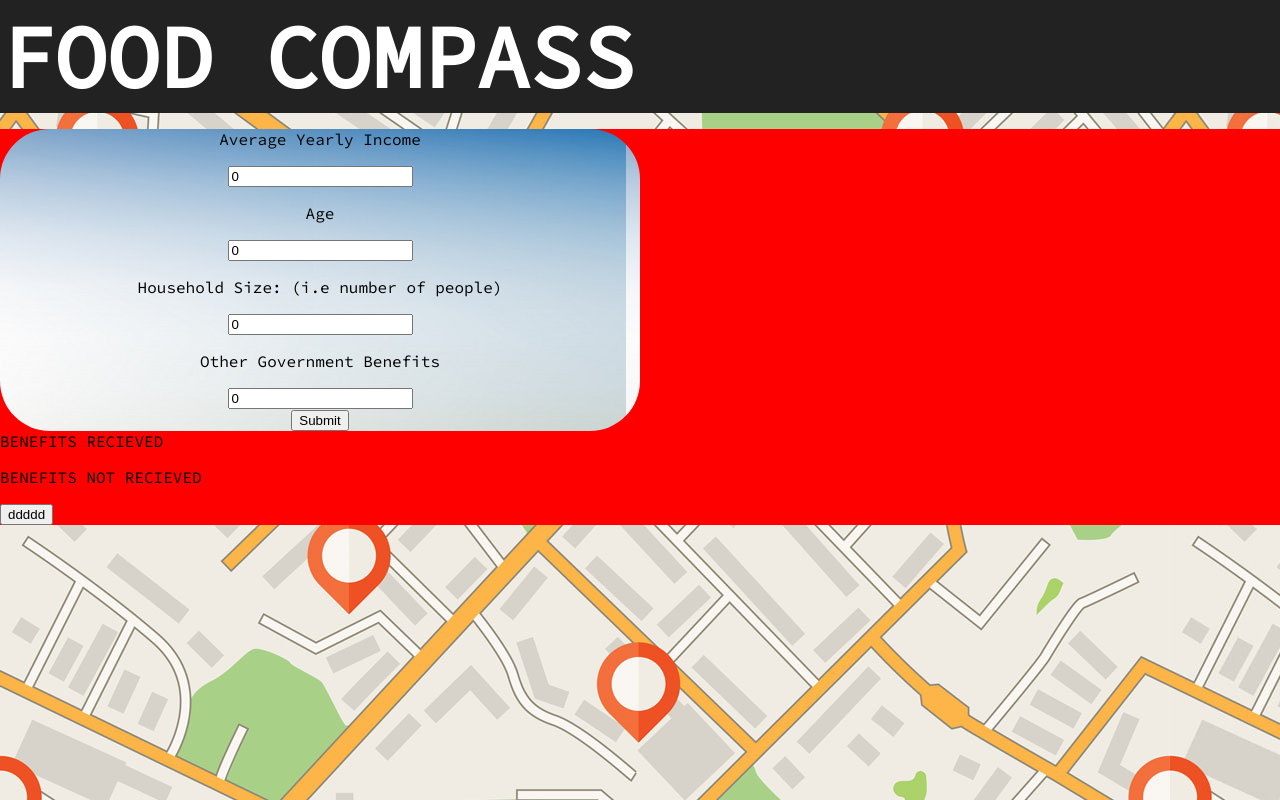
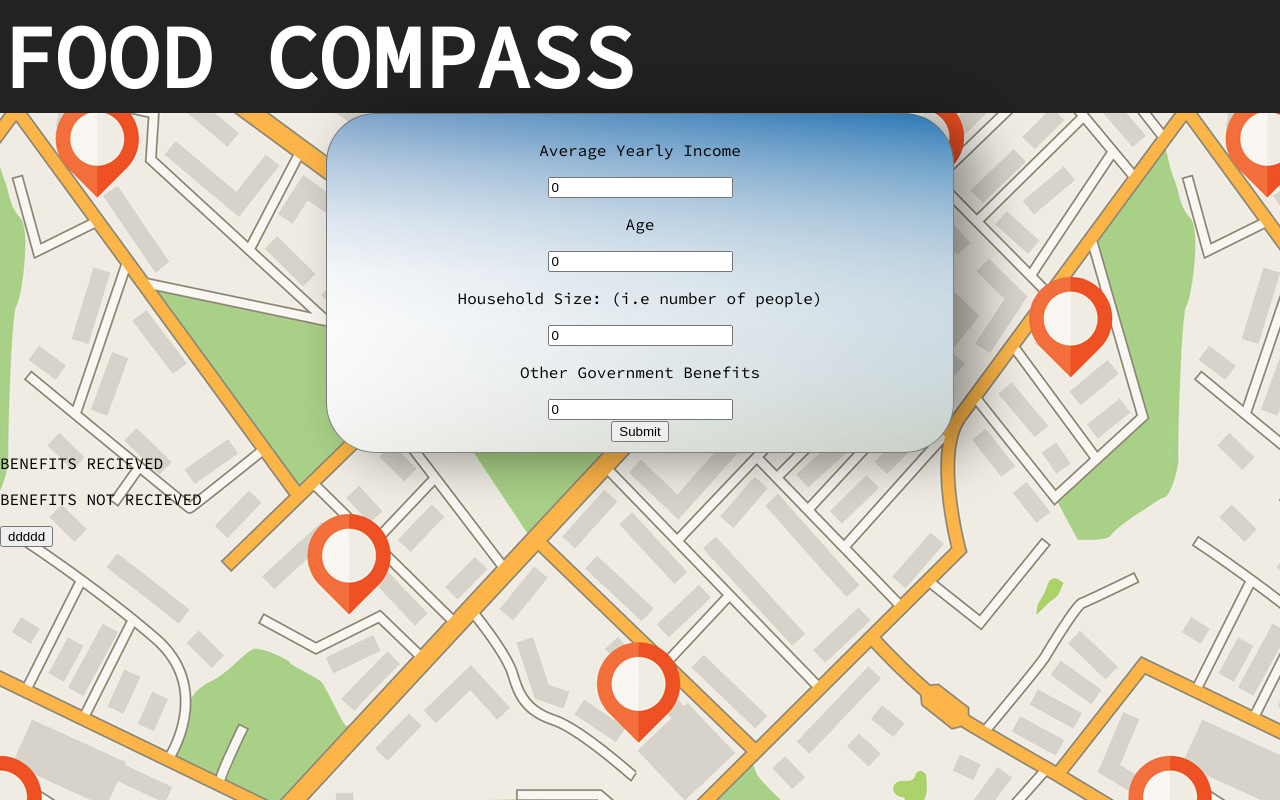
Before and after one commit to terryx96/Food-Compass, a React (Create React App) app in the folder foodcompass/: page / in a window 1280 px wide. Both pictures are taken after a click on the button "Determine your Eligibility". Built offline with nearby package versions, Linux system fonts and the light colour scheme.

Commit message:
Center the Form

```diff
--- a/foodcompass/src/App.css
+++ b/foodcompass/src/App.css
@@ -9,15 +9,15 @@ body {
 
 #button {
   background-image: url('images/buttonBackground.jpg');
+  transition: background-image 1s ease-out;
 
+}
+
+#button:hover {
+  background-image: url('images/buttonHoverBackground.jpg');
 }
 
 #Form {
   background-image: url('images/formBackground.jpg');
 
 }
-
-#main {
-  background-color: red;
-  box-align: center;
-}
--- a/foodcompass/src/EligibilityForm.js
+++ b/foodcompass/src/EligibilityForm.js
@@ -41,11 +41,17 @@ class EligibilityForm extends Component {
 
 const styles = StyleSheet.create({
         input: {
-            alignSelf: "center",
+            width: '626px',
+            display: 'block',
+            marginLeft: 'auto',
+            marginRight: 'auto',
+            border: '1px solid rgba(100,100,100,.8)',
+            borderRadius: "50px",
             textAlign: 'center',
-            alignSelf: "center",
-            borderRadius: '50px',
-            width: '50%',
+            paddingTop: '10px',
+            paddingBottom: '10px',
+            boxShadow: "25px 5px 50px rgba(0,0,0,.4)",
+
         }
 });
 
--- a/foodcompass/src/Main.js
+++ b/foodcompass/src/Main.js
@@ -5,6 +5,8 @@ import Option from './Option';
 import EligibilityForm from './EligibilityForm';
 
 import Benefits from './Benefits';
+
+import {StyleSheet, css} from 'aphrodite';
 
 class Main extends Component {
     state = {
@@ -19,7 +21,7 @@ class Main extends Component {
 
     render(){
         return(
-            <div id = "main">
+            <div className = {css(styles.main)}>
                 {this.state.clicked ?
                     <EligibilityForm updateValue={this.updateValue}/> :
                     <Option text = "Determine your Eligibility" loadForm = {this.loadForm}/>}
@@ -40,9 +42,12 @@ class Main extends Component {
         this.setState({clicked: true});
     }
 
-
-
-
 }
 
+const styles = StyleSheet.create({
+    main: {
+        alignSelf: 'center',
+    }
+})
+
 export default Main;
--- a/foodcompass/src/Option.js
+++ b/foodcompass/src/Option.js
@@ -30,7 +30,6 @@ const styles = StyleSheet.create({
         transition: "backgroundColor 1s ease-out",
 
         ':hover':{
-            backgroundImage: "none",
             cursor: 'pointer',
 
         },
```
Also changed, not shown: foodcompass/src/images/buttonHoverBackground.jpg (added).
